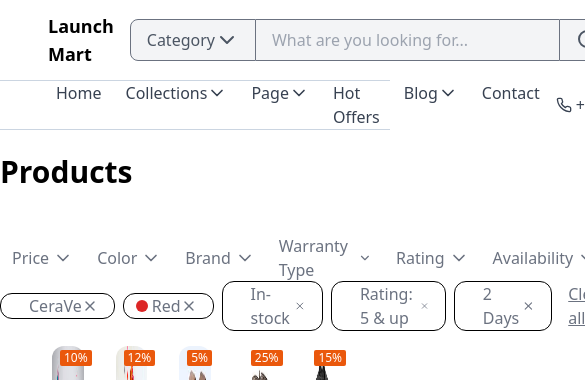
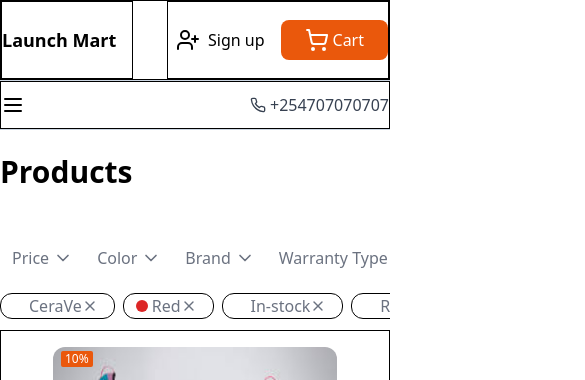
Before and after one commit to Henrykariuki/launch-mart, a Vue app: page / in a window 390 px wide. Shown: the top 380 px of the page, 585 px wide, since content can reach past the window. Built offline with nearby package versions, Linux system fonts and the light colour scheme.

Commit message:
Initial commit

```diff
--- a/src/App.vue
+++ b/src/App.vue
@@ -8,7 +8,7 @@ import Footer from './components/Footer.vue';
   <header>
   <MyHeader></MyHeader>
 </header>
-<main class="w-full">
+<main class="w-full border border-black">
     <ProductsGrid></ProductsGrid>
 </main>
 <Footer></Footer>
--- a/src/components/MyHeader.vue
+++ b/src/components/MyHeader.vue
@@ -1,5 +1,6 @@
 <script setup>
-import { Search, ChevronDown,  MapPin, UserPlus, ShoppingCart, X, Phone } from 'lucide-vue-next'
+import { Search, ChevronDown,  MapPin, UserPlus, ShoppingCart, X, Phone, Menu } from 'lucide-vue-next'
+import { ref } from 'vue';
 const tags = [
     {name: 'Home', hasSubMenu: false},
     {name: 'Collections', hasSubMenu: true},
@@ -26,73 +27,76 @@ const filterbuttons = [
     {number: 4, name: 'Rating: 5 & up', hasButton: false},
     {number: 5, name: '2 Days', hasButton: false}
 ]
+
+const open = ref(false)
+
+const menuOpen = ()=> {
+    open.value = !open.value
+}
 </script>
 <template>
-     <div class="full-divider border-b border-slate-300 px-12">
-        <div class="w-full flex justify-between h-20 ">
-            <div class="section-one flex justify-between items-center w-auto h-auto">
+     <div class="full-divider border-b border-slate-300 lg:px-12">
+        <div class="border border-black w-full flex justify-between h-20">
+            <div class=" border border-black section-one flex justify-between items-center w-auto h-auto">
                     <div class="logo font-bold text-lg mr-4">Launch Mart</div>
-                    <div class="section-one-btns flex items-center">
+                    <div class="section-one-btns hidden flex items-center">
                         <button class="category bg-gray-100 hover:bg-gray-200 border-solid border border-gray-500 flex justify-between px-4 py-2 rounded-l-lg text-gray-600">Category<ChevronDown /></button>
                         <input class="cursor-pointer py-2 pl-4 pr-14 bg-gray-100 border-gray-500 border-solid border-y" type="text" placeholder="What are you looking for...">
                         <button class="search-btn px-4 py-2 bg-gray-100 hover:bg-gray-200 border-solid border border-gray-500  rounded-r-lg"><Search class="text-gray-600" /></button>
                     </div>
             </div>
-            <div class="section-two flex justify-between items-center w-auto h-auto">
-                    <div class="section-two-btns flex justify-between px-4 py-2 hover:border border-black rounded-lg hover:text-orange-600 mr-1 cursor-pointer"><MapPin class="mr-2" />Nairobi, kenya</div>
-                    <div class="section-two-btns px-4 py-2 hover:border border-black rounded-lg hover:text-orange-600 mr-1 cursor-pointer">English - USD</div>
-                    <div class="section-two-btns flex justify-between px-2 py-2 rounded-lg mr-2 hover:border hover:text-orange-600 mr-1 border-black cursor-pointer"><UserPlus class="mr-2"/>Sign up</div>
-                    <div class="section-two-btns flex justify-between px-6 py-2 bg-orange-600 rounded-lg text-white cursor-pointer"><ShoppingCart class="mr-1" />Cart</div>
+            <div class="border border-black section-two flex justify-between items-center w-auto h-auto">
+                    <div class=" hidden lg:flex  flex justify-between px-4 py-2 hover:border border-black rounded-lg hover:text-orange-600 mr-1 cursor-pointer"><MapPin class="mr-2" />Nairobi, kenya</div>
+                    <div class=" hidden lg:flex  section-two-btns px-4 py-2 hover:border border-black rounded-lg hover:text-orange-600 mr-1 cursor-pointer">English - USD</div>
+                    <div class=" text-nowrap flex justify-between px-2 py-2 rounded-lg mr-2 hover:border hover:text-orange-600 mr-1 border-black cursor-pointer"><UserPlus class="mr-2"/>Sign up</div>
+                    <div class="  flex justify-between px-6 py-2 bg-orange-600 rounded-lg text-white cursor-pointer"><ShoppingCart class="mr-1" />Cart</div>
             </div>
         </div>
      </div>
-        <div class="full-divider full-divider border-b border-slate-300 px-12">
-            <nav class=" nav-list w-full h-12  flex justify-between items-center">
-            <div >
-                <ul class=" w-auto h-auto flex" >
+        <div class="full-divider full-divider border-b border-slate-300 lg:px-12">
+            <nav class="border border-black nav-list w-full h-12  flex justify-between items-center">
+                <div class="relative">
+                    <ul class="hidden lg:flex w-auto h-auto flex" >
                         <li class="px-2 py-1 rounded-md hover:border hover:border-solid hover:border-black hover:text-orange-600 duration-150 mr-2 text-gray-700" v-for="tag in tags">
                             <div class="flex items-center cursor-pointer">{{ tag.name }} <ChevronDown size="20px" v-if="tag.hasSubMenu"/></div>
                         </li>
                     </ul>
+                    <div @click="menuOpen" class="menu lg:hidden"><Menu /></div>
+                    <div :class="[open ? 'left-0' : 'left-[-100%]']" class=" hidden border w-28 h-48 bg-gray-100 border-black absolute lg:hidden left-0 top-7">
+                        <div class="button">Home</div>
+                        <div class="button">Collections</div>
+                        <div class="button">Page</div>
+                        <div class="button">Hot Offers</div>
+                        <div class="button">Blog</div>
+                        <div class="button">Contact</div>
+                    </div>
                 </div>
                 <div class="contact w-auto h-auto flex items-center text-gray-700"><Phone class="mr-1" size="16px" />+254707070707</div>
             </nav>
         </div>
-        <div class=" w-full h-20" >
+        <div class="w-full h-20 lg:px-12" >
             <p class="text-3xl font-bold mt-6">Products</p>
         </div>
-        <div class="filter  flex justify-between h-12 items-center">
-            <div class="right flex ml-1">
-                <div v-for="(filter, index) in filters" :key="filter.number" class="cursor-pointer hover:border hover:border-solid hover:border-black hover:bg-gray-100 duration-150 flex items-center mr-2 text-gray-500 px-2 rounded-md">
+        <div class="filter lg:px-12 flex justify-between h-12 items-center">
+            <div class="right flex ml-1 w-full overflow-auto">
+                <div v-for="(filter, index) in filters" :key="filter.number" class="text-nowrap cursor-pointer hover:border hover:border-solid hover:border-black hover:bg-gray-100 duration-150 flex items-center mr-2 text-gray-500 px-2 rounded-md">
                     {{ filter.name }}<ChevronDown size="20px" class="ml-1" />
                 </div>
             </div>
-            <div class="left">
+            <div class="left hidden lg:block">
                 <div class=" flex items-center "><p class="text-gray-500">Sort by :</p><span class=" hover:text-orange-600 font-semibold ml-1">Relevance</span><ChevronDown size="20px" /></div>
             </div>
         </div>
         <div class=" w-full h-12 flex items-center">
-                <div class=" w-auto flex items-center  h-10" >
+                <div class="w-auto flex items-center lg:px-12 h-10 overflow-auto">
                     <div v-for="(button, index) in filterbuttons" :key="filterbuttons.number" class="cursor-pointer border-solid border border-black hover:bg-gray-200 mr-2 rounded-xl flex items-center px-4 text-gray-500 relative">
-                        <div v-if="button.hasButton" class="red absolute bg-red-600 p-1.5 rounded-lg left-3"></div>
-                        <p class="ml-3">{{ button.name }}</p><X size="16px" />
+                        <div v-if="button.hasButton" class=" red absolute bg-red-600 p-1.5 rounded-lg left-3"></div>
+                        <p class="ml-3 text-nowrap">{{ button.name }}</p><X size="16px" />
                 </div>
-                    <div class="cursor-pointer px-2"><p class="underline text-gray-500 hover:text-orange-600">Clear all</p></div>
+                    <div class="cursor-pointer px-2"><p class=" text-nowrap underline text-gray-500 hover:text-orange-600">Clear all</p></div>
                 </div>
         </div>
 </template>
 <style scoped>
-.section-one, .section-two {
 
-}
-input {
-
-}
-.category, .search-btn {
-
-}
-.section-two-btns {
-
-
-}
 </style>
--- a/src/components/ProductsGrid.vue
+++ b/src/components/ProductsGrid.vue
@@ -76,7 +76,7 @@ const products = [
 
 </script>
 <template>
-<div class="w-full h-auto mt-4 grid grid-cols-5 gap-6 px-12 ">
+<div class="w-full h-auto mt-4 grid lg:grid-cols-5 lg:gap-6 px-12 ">
     <ProductCard v-for="(item, index) in products" :key="index"
     :product="item"/>
 </div>
```
Lines whose indentation alone changed are shown as unchanged.
